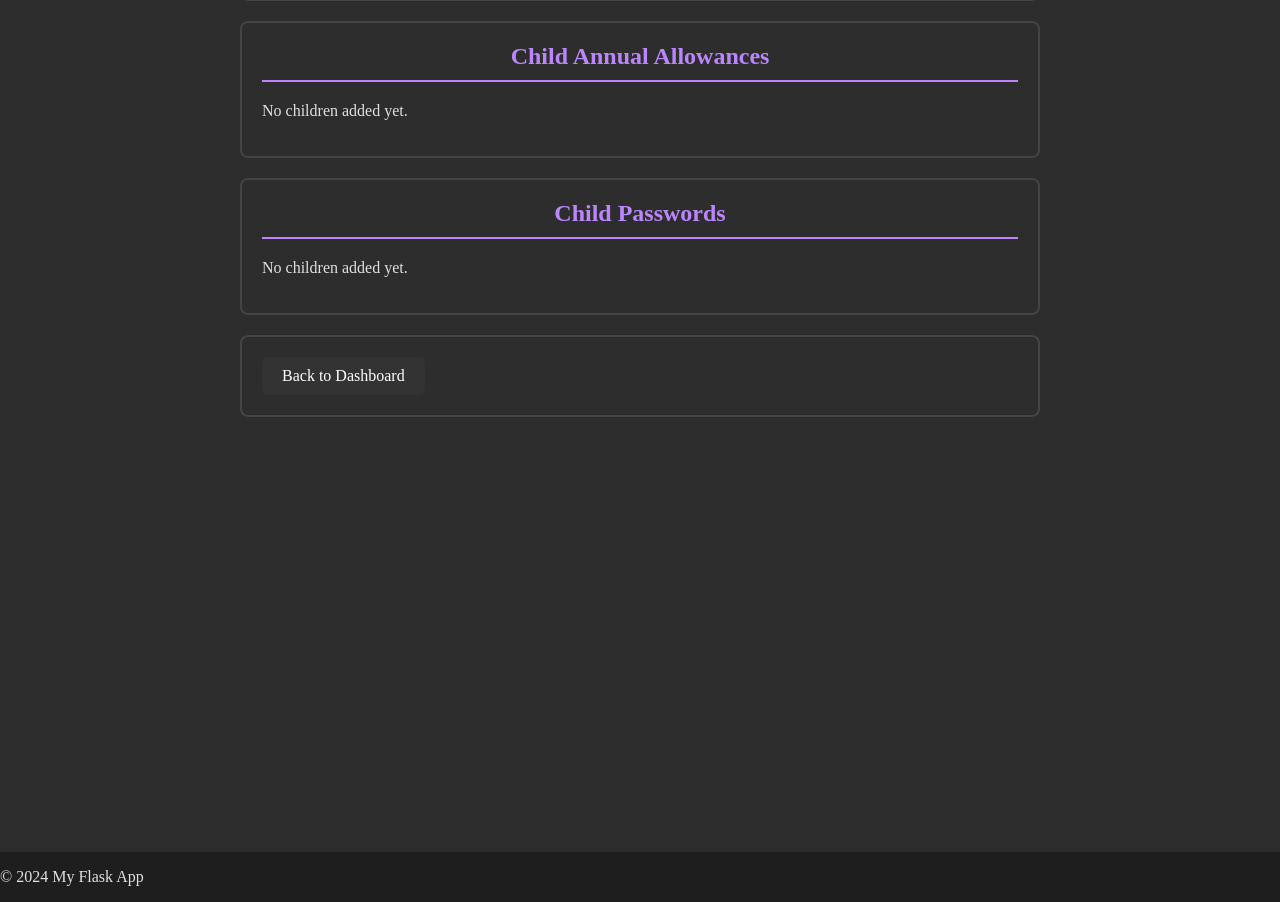
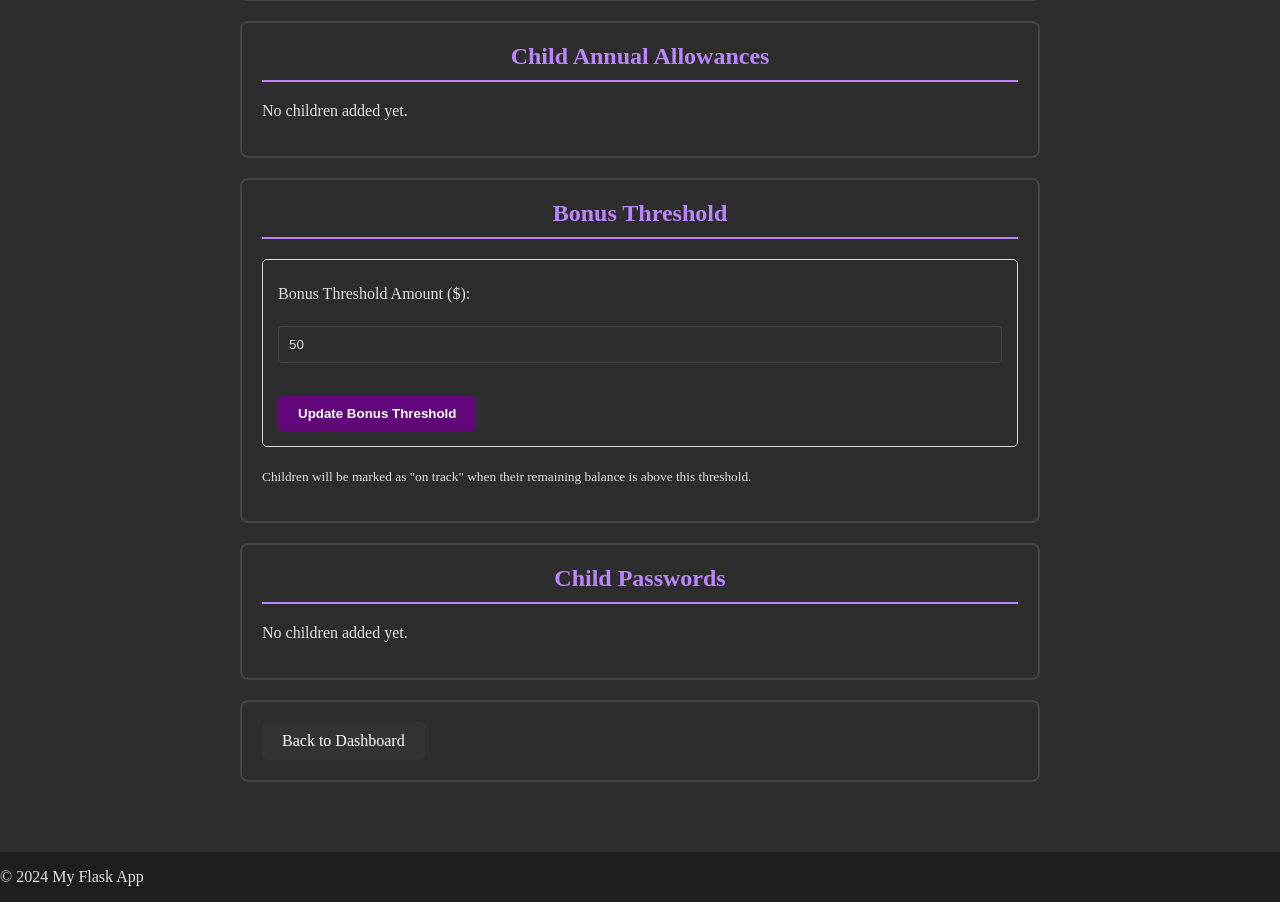
Before and after one commit to weeksl123/DTO3307, a Flask app: page /settings in a window 1280 px wide. Shown: the part 912-1814 px from the top of the page. Run offline with Flask 3, Linux system fonts and the light colour scheme; the visitor is signed in with stand-in values (Sample User, id 1); data comes from the database, SQL or seed files in the repository.

Commit message:
Fixed annual allowance, charts, and bonus threshold. Also added confirmation pop-up when removing children

```diff
--- a/app.py
+++ b/app.py
@@ -32,6 +32,7 @@ def create_db():
         "balance"	INTEGER,
         "spent"	INTEGER,
         "annual_balance" INTEGER,
+        "bonus_threshold" INTEGER DEFAULT 50,
         "dark_mode" INTEGER DEFAULT 0,
         PRIMARY KEY("id" AUTOINCREMENT)
         )''')
@@ -45,6 +46,7 @@ def create_db():
         PRIMARY KEY("id" AUTOINCREMENT),
         FOREIGN KEY("user_id") REFERENCES "users"("id")
     )''')
+
     conn.commit()
     conn.close()
 
@@ -73,10 +75,8 @@ def before_request():
 
 def connect_db():
     db = getattr(g, '_database', None)
-    print("Database connection:", db)
     if db is None:
         db = g._database = sqlite3.connect(DATABASE)
-        print("New database connection established:", db)
     return db
 
 @app.teardown_appcontext
@@ -88,7 +88,7 @@ def close_db(exception):
 
 ####################### Classes #######################
 class User:
-    def __init__(self, id, email, username, privilege, children, parent_id):
+    def __init__(self, id, email, username, privilege, children, parent_id, bonus_threshold=50):
         self.id = id
         self.email = email
         if privilege == 1:
@@ -97,6 +97,7 @@ class User:
             self.parent_id = parent_id
         self.username = username
         self.privilege = privilege
+        self.bonus_threshold = bonus_threshold or 50
         self.children = []
         if children:
             self.children = [int(child_id) for child_id in children.split(',') if child_id]
@@ -107,7 +108,7 @@ class User:
     @staticmethod
     def get_by_username(username):
         cur = connect_db().cursor()
-        cur.execute('SELECT id, email, username, privilege, children, parent_id FROM users WHERE username = ?', (username,))
+        cur.execute('SELECT id, email, username, privilege, children, parent_id, bonus_threshold FROM users WHERE username = ?', (username,))
         result = cur.fetchone()
         if result:
             return User(*result)
@@ -116,7 +117,7 @@ class User:
     @staticmethod
     def get_by_id(user_id):
         cur = connect_db().cursor()
-        cur.execute('SELECT id, email, username, privilege, children, parent_id FROM users WHERE id = ?', (user_id,))
+        cur.execute('SELECT id, email, username, privilege, children, parent_id, bonus_threshold FROM users WHERE id = ?', (user_id,))
         result = cur.fetchone()
         if result:
             return User(*result)
@@ -124,13 +125,9 @@ class User:
 
     def sign_in(self, password):
         cur = connect_db().cursor()
-        print("User ID:", self.id)
-        print("Password:", password)
-        # Also fetch stored dark_mode preference (0/1)
-        cur.execute('SELECT password_hash, dark_mode FROM users WHERE id = ?', (self.id,))
+        # Also fetch stored dark_mode preference (0/1) and bonus threshold
+        cur.execute('SELECT password_hash, dark_mode, bonus_threshold FROM users WHERE id = ?', (self.id,))
         result = cur.fetchone()
-        print("Password Hash from DB:", result)
-        print("Check Password Result:", check_password_hash(result[0], password) if result else "No result")
         if result and check_password_hash(result[0], password):
             session['user_id'] = self.id
             session['username'] = self.username
@@ -145,6 +142,10 @@ class User:
                 session['dark_mode'] = bool(result[1])
             except Exception:
                 session['dark_mode'] = False
+            try:
+                session['bonus_threshold'] = int(result[2]) if result[2] is not None else BONUS_THRESHOLD
+            except Exception:
+                session['bonus_threshold'] = BONUS_THRESHOLD
             for child_id in self.children:
                 cur.execute('SELECT username, balance, spent FROM users WHERE id = ?', (child_id,))
                 child_result = cur.fetchone()
@@ -152,17 +153,6 @@ class User:
                 session['children_balances'].append(child_result[1] if child_result else 0)
                 session['children_spent'].append(child_result[2] if child_result else 0)
 
-            print("""
-                    Session Data:
-                    user_id: {}
-                    username: {}
-                    privilege: {}
-                    logged_in: {}
-                    children: {}
-                    children_name: {}
-                    children_balances: {}
-                    children_spent: {}
-                  """.format(session['user_id'], session['username'], session['privilege'], session['logged_in'], session['children'], session['children_name'], session['children_balances'], session['children_spent']))
             flash('Signed in successfully!', 'success')
             return True
         else:
@@ -172,19 +162,14 @@ class User:
     @staticmethod
     def sign_up(username, email, password, confirm_password):
         cur = connect_db().cursor()
-        print("Password:", password)
-        print("Confirm Password:", confirm_password)
         if password == confirm_password:
             # Check if username already exists
             cur.execute('SELECT username FROM users WHERE username = ?', (username,))
             u_result = cur.fetchone()
-            print("user:", u_result)
             cur.execute('SELECT email FROM users WHERE email = ?', (email,))
             e_result = cur.fetchone()
-            print("email:", e_result)
             if u_result is None and e_result is None:
                 hash = generate_password_hash(password, method='pbkdf2:sha256', salt_length=16)
-                print("Password Hash:", hash)
                 cur.execute('INSERT INTO users (username, email, password_hash, privilege, children, parent_id) VALUES (?, ?, ?, ?, ?, ?)', (username, email, hash, 1, None, None))
                 flash('Account created successfully! Please sign in.', 'success')
             else:
@@ -305,7 +290,21 @@ class User:
             return False, "Invalid allowance amount."
 
         cur = connect_db().cursor()
-        cur.execute('UPDATE users SET annual_balance = ? WHERE id = ?', (new_allowance, child_id))
+        cur.execute('SELECT spent FROM users WHERE id = ?', (child_id,))
+        spent_result = cur.fetchone()
+        if not spent_result:
+            return False, "Child not found."
+        spent = spent_result[0] or 0
+        new_balance = new_allowance - spent
+        cur.execute('UPDATE users SET annual_balance = ?, balance = ? WHERE id = ?', (new_allowance, new_balance, child_id))
+
+        # Keep session data consistent if this child is already loaded in session.
+        if 'children' in session and child_id in session.get('children', []):
+            try:
+                idx = session['children'].index(child_id)
+                session['children_balances'][idx] = new_balance
+            except Exception:
+                pass
         return True, "Allowance updated successfully!"
 
     def change_child_password(self, child_id, new_password, confirm_password):
@@ -449,6 +448,7 @@ def index():
     child_bonus_on_track = False
 
     if session.get('logged_in', False):
+        bonus_threshold = session.get('bonus_threshold', BONUS_THRESHOLD)
         if request.method == 'POST':
             selected_child = request.form.get('child')
             description = request.form.get('description')
@@ -482,12 +482,12 @@ def index():
             family = Family.load_for_parent(session.get('user_id'))
             if family and family.children:
                 for child in family.children:
-                    charts.append(create_half_donut_chart(child.username, child.spent))
+                    charts.append(create_half_donut_chart(child.username, child.spent, total=child.annual_balance))
                     children_status.append({
                         'id': child.id,
                         'name': child.username,
                         'balance': child.balance,
-                        'on_track': child.on_track
+                        'on_track': child.balance > bonus_threshold
                     })
                 family.update_session_data()
             else:
@@ -495,12 +495,14 @@ def index():
         else:
             current_user = User.get_by_id(session.get('user_id'))
             if current_user:
+                parent = User.get_by_id(current_user.parent_id) if current_user.parent_id else None
+                bonus_threshold = parent.bonus_threshold if parent else bonus_threshold
                 cur = connect_db().cursor()
-                cur.execute('SELECT balance, spent, username FROM users WHERE id = ?', (current_user.id,))
+                cur.execute('SELECT balance, spent, username, annual_balance FROM users WHERE id = ?', (current_user.id,))
                 result = cur.fetchone()
                 if result:
-                    balance, spent, username = result
-                    charts.append(create_half_donut_chart(username, spent))
+                    balance, spent, username, annual_balance = result
+                    charts.append(create_half_donut_chart(username, spent, total=annual_balance or 300))
                     # Load this child's transactions to display
                     transactions = User.get_transactions(current_user.id)
                     child_balance = balance
@@ -598,7 +600,15 @@ def transactions(child_id):
     child = Child.get_by_id(child_id)
     child_name = child.username if child else 'Unknown'
     child_balance = child.balance if child else 0
-    child_bonus_on_track = child.on_track if child else False
+    child_bonus_on_track = False
+    if child:
+        if session.get('privilege') == 1:
+            parent = User.get_by_id(session.get('user_id'))
+            bonus_threshold = parent.bonus_threshold if parent else BONUS_THRESHOLD
+        else:
+            parent = User.get_by_id(child.parent_id) if child.parent_id else None
+            bonus_threshold = parent.bonus_threshold if parent else BONUS_THRESHOLD
+        child_bonus_on_track = child.balance > bonus_threshold
     return render_template('transactions.html', transactions=txs, child_id=child_id, child_name=child_name, child_balance=child_balance, child_bonus_on_track=child_bonus_on_track)
 
 
@@ -615,7 +625,11 @@ def reverse_transaction(tx_id, child_id):
     if not tx or tx[1] != child_id:
         flash('Transaction not found.', 'error')
         return redirect(url_for('transactions', child_id=child_id))
-    # Prevent double reversal by checking for a prior reversal with the same marker
+    # Prevent reversing a reversal transaction and double reversal of the same original transaction
+    if tx[3] and tx[3].startswith('Reversal of tx '):
+        flash('Cannot reverse a reversal transaction.', 'error')
+        return redirect(url_for('transactions', child_id=child_id))
+
     reversal_description = f"Reversal of tx {tx_id}: {tx[3]}"
     cur = connect_db().cursor()
     cur.execute('SELECT id FROM transactions WHERE description = ? AND user_id = ?', (reversal_description, child_id))
@@ -649,13 +663,15 @@ def settings():
 
     user = User.get_by_id(session.get('user_id'))
     children_info = []
+    bonus_threshold = session.get('bonus_threshold', BONUS_THRESHOLD)
 
     if session.get('privilege') == 1:
         family = Family.load_for_parent(session.get('user_id'))
         if family:
             children_info = family.children
+            bonus_threshold = user.bonus_threshold
 
-    return render_template('settings.html', user=user, children_info=children_info)
+    return render_template('settings.html', user=user, children_info=children_info, bonus_threshold=bonus_threshold)
 
 @app.route('/update_settings', methods=['POST'])
 def update_settings():
@@ -700,6 +716,20 @@ def update_settings():
         except ValueError:
             flash('Invalid child.', 'error')
 
+    # Handle bonus threshold update (parent only)
+    if session.get('privilege') == 1 and request.form.get('update_bonus_threshold'):
+        new_threshold_str = request.form.get('bonus_threshold', '')
+        try:
+            new_threshold = int(float(new_threshold_str))
+            if new_threshold < 0:
+                raise ValueError
+            cur = connect_db().cursor()
+            cur.execute('UPDATE users SET bonus_threshold = ? WHERE id = ?', (new_threshold, user.id))
+            session['bonus_threshold'] = new_threshold
+            flash('Bonus threshold updated successfully.', 'success')
+        except ValueError:
+            flash('Invalid bonus threshold.', 'error')
+
     return redirect(url_for('settings'))
 
 
--- a/static/js/script.js
+++ b/static/js/script.js
@@ -28,13 +28,22 @@ document.addEventListener('DOMContentLoaded', function(){
   });
 
   const flashes = document.querySelectorAll('.flash');
-  if (!flashes.length) return;
+  if (flashes.length) {
     setTimeout(function () {
       flashes.forEach(function (f) { f.classList.add('hide'); });
     }, 4000);
     flashes.forEach(function (f) {
       f.addEventListener('transitionend', function () {
         if (f.classList.contains('hide') && f.parentNode) f.parentNode.removeChild(f);
+      });
+    });
+  }
+
+  document.querySelectorAll('.remove-child-form').forEach(function (form) {
+    form.addEventListener('submit', function (event) {
+      if (!confirm('Are you sure you want to remove this child? This action cannot be undone.')) {
+        event.preventDefault();
+      }
     });
   });
 });
--- a/templates/index.html
+++ b/templates/index.html
@@ -24,7 +24,7 @@
                             <li>
                                 <h3>
                                     {{ child.name }}
-                                    <form method="POST" action="{{ url_for('remove_child', child_id=child.id) }}" style="display:inline;">
+                                    <form class="remove-child-form" method="POST" action="{{ url_for('remove_child', child_id=child.id) }}" style="display:inline;">
                                         <button class="removeChildBtn" type="submit">
                                             <svg xmlns="http://www.w3.org/2000/svg" width="16" height="16" fill="currentColor" class="bi bi-dash-circle" viewBox="0 0 16 16">
                                                 <path d="M8 15A7 7 0 1 1 8 1a7 7 0 0 1 0 14m0 1A8 8 0 1 0 8 0a8 8 0 0 0 0 16"/>
--- a/templates/settings.html
+++ b/templates/settings.html
@@ -59,6 +59,18 @@
                 {% endif %}
             </div>
 
+            <!-- Bonus Threshold -->
+            <div class="settings-section">
+                <h2>Bonus Threshold</h2>
+                <form method="POST" action="{{ url_for('update_settings') }}" style="margin-bottom: 20px; padding: 15px; border: 1px solid #ddd; border-radius: 5px;">
+                    <input type="hidden" name="update_bonus_threshold" value="1">
+                    <label for="bonus-threshold">Bonus Threshold Amount ($):</label><br>
+                    <input type="number" step="1" min="0" id="bonus-threshold" name="bonus_threshold" value="{{ bonus_threshold }}" required><br><br>
+                    <button type="submit">Update Bonus Threshold</button>
+                </form>
+                <p><small>Children will be marked as "on track" when their remaining balance is above this threshold.</small></p>
+            </div>
+
             <!-- Change Child Passwords -->
             <div class="settings-section">
                 <h2>Child Passwords</h2>
--- a/templates/signin_base.html
+++ b/templates/signin_base.html
@@ -2,9 +2,9 @@
 <html lang="en">
     <head>
         <meta charset="UTF-8">
-        <meta name="viewport" content="width=device-width, inital-scale=1.0">
+        <meta name="viewport" content="width=device-width, initial-scale=1.0">
         <link rel="stylesheet" href="{{ url_for('static', filename='css/style.css')}}">
-        <link rel="script" href="{{ url_for('static', filename='js/script.js') }}">
+        <script src="{{ url_for('static', filename='js/script.js') }}"></script>
         {% block head %}{% endblock %}
     </head>
     <body>
```
Also changed, not shown: README.md. Lines whose indentation alone changed are shown as unchanged.
